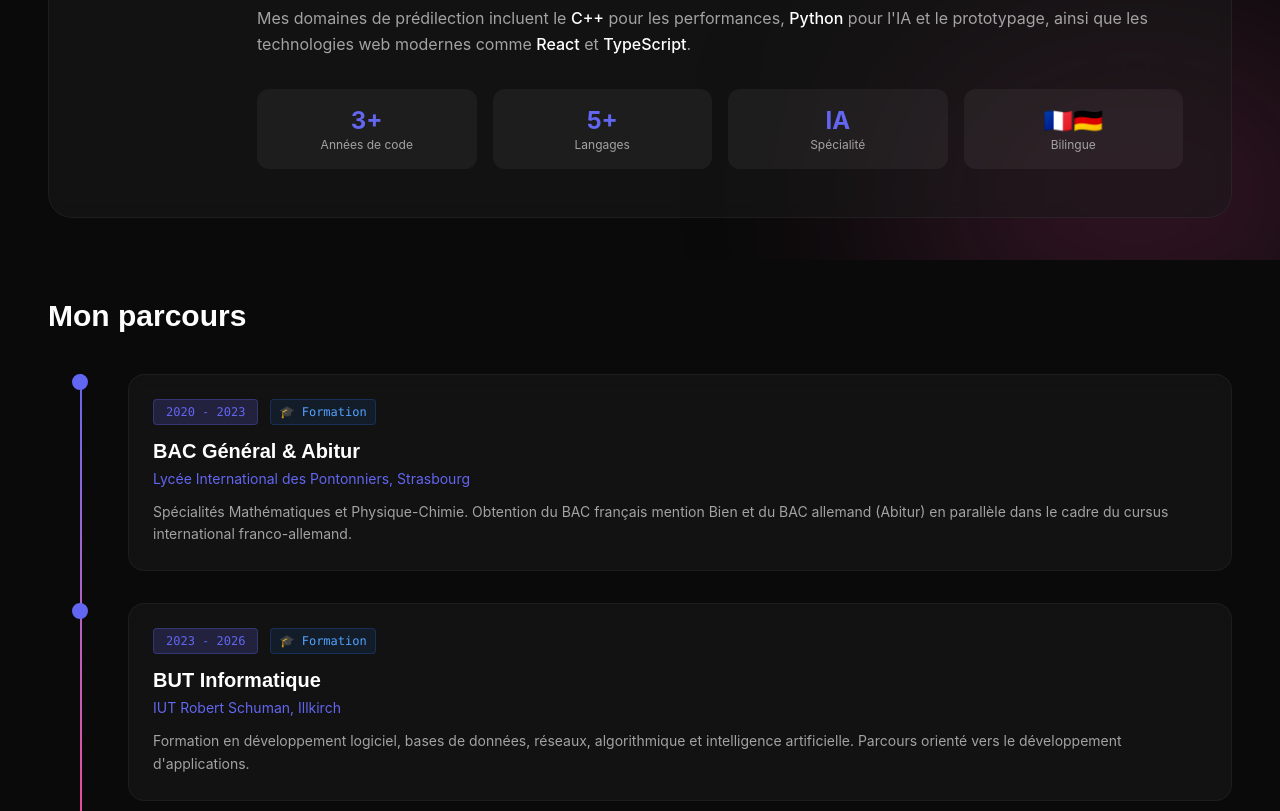
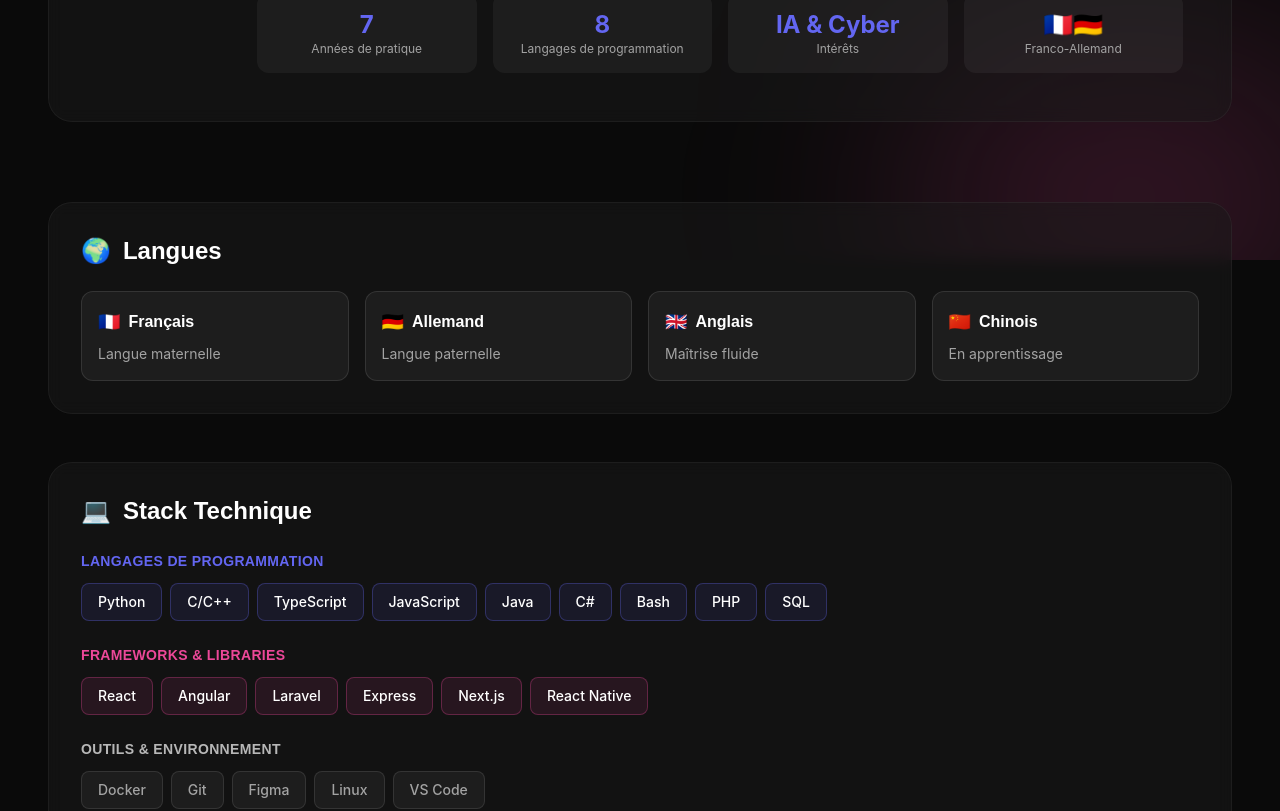
Before and after one commit to Omikrone/Portfolio, a React (Vite) app: page /about in a window 1280 px wide. Shown: the part 540-1351 px from the top of the page. Built offline with nearby package versions, Linux system fonts and the light colour scheme.

Commit message:
fix: minor changes and add Readme

```diff
--- a/index.html
+++ b/index.html
@@ -2,9 +2,9 @@
 <html lang="en">
   <head>
     <meta charset="UTF-8" />
-    <link rel="icon" type="image/svg+xml" href="/vite.svg" />
+    <link rel="icon" type="image/svg+xml" href="/logo.svg" />
     <meta name="viewport" content="width=device-width, initial-scale=1.0" />
-    <title>portfolio</title>
+    <title>Roman Nitzsche</title>
   </head>
   <body>
     <div id="root"></div>
--- a/src/App.tsx
+++ b/src/App.tsx
@@ -1,5 +1,6 @@
 import { BrowserRouter, Routes, Route } from 'react-router-dom';
 import Layout from './components/Layout';
+import ScrollToTop from './components/ScrollToTop';
 import Home from './pages/Home';
 import Projects from './pages/Projects';
 import ProjectDetail from './pages/ProjectDetail';
@@ -12,6 +13,7 @@ const basename = "/";
 function App() {
   return (
     <BrowserRouter basename={basename}>
+      <ScrollToTop />
       <Routes>
         <Route path="/" element={<Layout />}>
           <Route index element={<Home />} />
--- /dev/null
+++ b/src/components/ScrollToTop.tsx
@@ -0,0 +1,12 @@
+import { useEffect } from 'react';
+import { useLocation } from 'react-router-dom';
+
+export default function ScrollToTop() {
+    const { pathname } = useLocation();
+
+    useEffect(() => {
+        window.scrollTo(0, 0);
+    }, [pathname]);
+
+    return null;
+}
--- a/src/pages/About.tsx
+++ b/src/pages/About.tsx
@@ -42,58 +42,52 @@ const timeline: TimelineItem[] = [
 const About: React.FC = () => {
     return (
         <div className="animate-fade-in pb-20">
-            {/* Hero Section */}
             <section className="mb-16">
                 <h1 className="text-4xl md:text-6xl font-bold mb-6 bg-gradient-to-r from-white to-white/60 bg-clip-text text-transparent">
                     À propos
                 </h1>
                 <p className="text-xl text-text-muted max-w-3xl leading-relaxed">
-                    Passionné par l'informatique et l'intelligence artificielle, je suis un développeur
-                    en formation avec un intérêt particulier pour les systèmes complexes,
-                    l'algorithmique et le machine learning.
                 </p>
             </section>
 
-            {/* About Me Card */}
             <section className="mb-20">
                 <div className="glass-card rounded-3xl p-8 md:p-12">
                     <div className="flex flex-col md:flex-row gap-8 items-start">
-                        {/* Avatar/Icon */}
                         <div className="w-24 h-24 md:w-32 md:h-32 rounded-2xl bg-gradient-to-br from-primary to-secondary flex items-center justify-center flex-shrink-0">
                             <span className="text-4xl md:text-5xl">👨‍💻</span>
                         </div>
 
                         <div className="flex-grow">
-                            <h2 className="text-2xl md:text-3xl font-bold mb-4">Roman</h2>
+                            <h2 className="text-2xl md:text-3xl font-bold mb-4">Roman Nitzsche</h2>
                             <p className="text-text-muted leading-relaxed mb-6">
                                 Étudiant en BUT Informatique à l'IUT d'Illkirch, je me passionne pour le développement
                                 de projets innovants mêlant programmation bas-niveau et intelligence artificielle.
                                 Mon parcours franco-allemand m'a apporté une ouverture d'esprit et une rigueur
                                 que j'applique dans chacun de mes projets.
                             </p>
-                            <p className="text-text-muted leading-relaxed">
-                                Mes domaines de prédilection incluent le <span className="text-white font-medium">C++</span> pour
-                                les performances, <span className="text-white font-medium">Python</span> pour l'IA et le prototypage,
-                                ainsi que les technologies web modernes comme <span className="text-white font-medium">React</span> et <span className="text-white font-medium">TypeScript</span>.
+                            <p className="text-text-muted leading-relaxed mb-6">
+                                Avec 7 ans d'expérience en programmation, mes centres d'intérêt tournent principalement
+                                autour de l'<span className="text-white font-medium">intelligence artificielle</span> et
+                                de la <span className="text-white font-medium">cybersécurité</span>, deux domaines
+                                complémentaires qui me permettent d'explorer la technologie sous différents angles.
                             </p>
 
-                            {/* Quick Stats */}
                             <div className="grid grid-cols-2 md:grid-cols-4 gap-4 mt-8">
                                 <div className="text-center p-4 rounded-xl bg-white/5">
-                                    <div className="text-2xl font-bold text-primary">3+</div>
-                                    <div className="text-xs text-text-muted">Années de code</div>
+                                    <div className="text-2xl font-bold text-primary">7</div>
+                                    <div className="text-xs text-text-muted">Années de pratique</div>
                                 </div>
                                 <div className="text-center p-4 rounded-xl bg-white/5">
-                                    <div className="text-2xl font-bold text-primary">5+</div>
-                                    <div className="text-xs text-text-muted">Langages</div>
+                                    <div className="text-2xl font-bold text-primary">8</div>
+                                    <div className="text-xs text-text-muted">Langages de programmation</div>
                                 </div>
                                 <div className="text-center p-4 rounded-xl bg-white/5">
-                                    <div className="text-2xl font-bold text-primary">IA</div>
-                                    <div className="text-xs text-text-muted">Spécialité</div>
+                                    <div className="text-2xl font-bold text-primary">IA & Cyber</div>
+                                    <div className="text-xs text-text-muted">Intérêts</div>
                                 </div>
                                 <div className="text-center p-4 rounded-xl bg-white/5">
                                     <div className="text-2xl font-bold text-primary">🇫🇷🇩🇪</div>
-                                    <div className="text-xs text-text-muted">Bilingue</div>
+                                    <div className="text-xs text-text-muted">Franco-Allemand</div>
                                 </div>
                             </div>
                         </div>
@@ -101,25 +95,99 @@ const About: React.FC = () => {
                 </div>
             </section>
 
-            {/* Timeline Section */}
+            <section className="mb-20 space-y-12">
+                <div className="glass-card rounded-3xl p-8">
+                    <h3 className="text-2xl font-bold mb-6 flex items-center gap-3">
+                        <span className="text-2xl">🌍</span> Langues
+                    </h3>
+                    <div className="grid grid-cols-1 md:grid-cols-2 lg:grid-cols-4 gap-4">
+                        <div className="p-4 rounded-xl bg-white/5 border border-white/10">
+                            <div className="flex items-center gap-2 mb-2">
+                                <span className="text-lg">🇫🇷</span>
+                                <h4 className="font-semibold text-white">Français</h4>
+                            </div>
+                            <p className="text-sm text-text-muted">Langue maternelle</p>
+                        </div>
+                        <div className="p-4 rounded-xl bg-white/5 border border-white/10">
+                            <div className="flex items-center gap-2 mb-2">
+                                <span className="text-lg">🇩🇪</span>
+                                <h4 className="font-semibold text-white">Allemand</h4>
+                            </div>
+                            <p className="text-sm text-text-muted">Langue paternelle</p>
+                        </div>
+                        <div className="p-4 rounded-xl bg-white/5 border border-white/10">
+                            <div className="flex items-center gap-2 mb-2">
+                                <span className="text-lg">🇬🇧</span>
+                                <h4 className="font-semibold text-white">Anglais</h4>
+                            </div>
+                            <p className="text-sm text-text-muted">Maîtrise fluide</p>
+                        </div>
+                        <div className="p-4 rounded-xl bg-white/5 border border-white/10">
+                            <div className="flex items-center gap-2 mb-2">
+                                <span className="text-lg">🇨🇳</span>
+                                <h4 className="font-semibold text-white">Chinois</h4>
+                            </div>
+                            <p className="text-sm text-text-muted">En apprentissage</p>
+                        </div>
+                    </div>
+                </div>
+
+                <div className="glass-card rounded-3xl p-8">
+                    <h3 className="text-2xl font-bold mb-6 flex items-center gap-3">
+                        <span className="text-2xl">💻</span> Stack Technique
+                    </h3>
+
+                    <div className="space-y-6">
+                        <div>
+                            <h4 className="text-sm font-semibold text-primary uppercase tracking-wide mb-3">Langages de Programmation</h4>
+                            <div className="flex flex-wrap gap-2">
+                                {['Python', 'C/C++', 'TypeScript', 'JavaScript', 'Java', 'C#', 'Bash', 'PHP', 'SQL'].map((lang) => (
+                                    <span key={lang} className="px-4 py-2 rounded-lg bg-primary/10 border border-primary/30 text-white text-sm font-medium">
+                                        {lang}
+                                    </span>
+                                ))}
+                            </div>
+                        </div>
+
+                        <div>
+                            <h4 className="text-sm font-semibold text-secondary uppercase tracking-wide mb-3">Frameworks & Libraries</h4>
+                            <div className="flex flex-wrap gap-2">
+                                {['React', 'Angular', 'Laravel', 'Express', 'Next.js', 'React Native'].map((framework) => (
+                                    <span key={framework} className="px-4 py-2 rounded-lg bg-secondary/10 border border-secondary/30 text-white text-sm font-medium">
+                                        {framework}
+                                    </span>
+                                ))}
+                            </div>
+                        </div>
+
+                        <div>
+                            <h4 className="text-sm font-semibold text-white/70 uppercase tracking-wide mb-3">Outils & Environnement</h4>
+                            <div className="flex flex-wrap gap-2">
+                                {['Docker', 'Git', 'Figma', 'Linux', 'VS Code'].map((tool) => (
+                                    <span key={tool} className="px-4 py-2 rounded-lg bg-white/5 border border-white/10 text-text-muted text-sm font-medium">
+                                        {tool}
+                                    </span>
+                                ))}
+                            </div>
+                        </div>
+                    </div>
+                </div>
+            </section>
+
             <section>
                 <h2 className="text-3xl font-bold mb-10">Mon parcours</h2>
 
                 <div className="relative">
-                    {/* Timeline Line */}
                     <div className="absolute left-4 md:left-8 top-0 bottom-0 w-0.5 bg-gradient-to-b from-primary via-secondary to-primary/20" />
 
-                    {/* Timeline Items */}
                     <div className="space-y-8">
                         {timeline.map((item, index) => (
                             <div key={index} className="relative pl-12 md:pl-20">
-                                {/* Timeline Dot */}
                                 <div className={`absolute left-2 md:left-6 w-4 h-4 rounded-full border-2 ${item.type === 'work'
                                         ? 'bg-secondary border-secondary'
                                         : 'bg-primary border-primary'
                                     }`} />
 
-                                {/* Content Card */}
                                 <div className="glass-card rounded-2xl p-6 hover:bg-white/10 transition-colors">
                                     <div className="flex flex-wrap items-center gap-3 mb-3">
                                         <span className={`text-xs font-mono px-3 py-1 rounded ${item.type === 'work'
@@ -145,7 +213,6 @@ const About: React.FC = () => {
                 </div>
             </section>
 
-            {/* Contact CTA */}
             <section className="mt-20 text-center">
                 <div className="glass-card rounded-3xl p-8 md:p-12">
                     <h2 className="text-2xl md:text-3xl font-bold mb-4">Envie de collaborer ?</h2>
--- a/src/pages/Cybersecurity.tsx
+++ b/src/pages/Cybersecurity.tsx
@@ -220,10 +220,10 @@ const Cybersecurity: React.FC = () => {
 
             <div className="mt-12 text-center">
                 <Link
-                    to="/projects"
+                    to="/"
                     className="inline-flex items-center gap-2 text-primary hover:text-white transition-colors text-sm font-medium"
                 >
-                    <span>←</span> Retour aux projets
+                    <span>←</span> Retour à l'accueil
                 </Link>
             </div>
         </div>
--- a/src/pages/Home.tsx
+++ b/src/pages/Home.tsx
@@ -1,22 +1,18 @@
 import React from 'react';
 import { Link } from 'react-router-dom';
 import Hero from '../components/Hero';
-import Skills from '../components/Skills';
 import ProjectCard from '../components/ProjectCard';
 import { projectsData } from '../data/projects';
 
 const Home: React.FC = () => {
-    // Get top 3 featured projects
     const featuredProjects = projectsData
         .filter(project => project.featured)
         .slice(0, 3);
 
     return (
         <div className="space-y-20 pb-20">
-            {/* Hero Section */}
             <Hero />
 
-            {/* Featured Projects Section */}
             <section className="animate-fade-in-up delay-200">
                 <div className="flex justify-between items-end mb-10">
                     <div className="space-y-2">
@@ -49,8 +45,57 @@ const Home: React.FC = () => {
                 </div>
             </section>
 
-            {/* Skills Section */}
-            <Skills />
+            <section className="animate-fade-in-up delay-300">
+                <div className="grid grid-cols-1 md:grid-cols-3 gap-6">
+                    <Link
+                        to="/projects"
+                        className="glass-card p-8 rounded-3xl hover:bg-white/10 transition-all duration-300 group"
+                    >
+                        <div className="w-12 h-12 rounded-xl bg-primary/20 flex items-center justify-center mb-4 group-hover:scale-110 transition-transform">
+                            <span className="text-2xl">💼</span>
+                        </div>
+                        <h3 className="text-xl font-bold mb-2 group-hover:text-primary transition-colors">Projets</h3>
+                        <p className="text-text-muted text-sm mb-4">
+                            Découvrez mes réalisations en développement web, IA, et programmation système
+                        </p>
+                        <span className="text-primary text-sm flex items-center gap-2 group-hover:gap-3 transition-all">
+                            Explorer <span>→</span>
+                        </span>
+                    </Link>
+
+                    <Link
+                        to="/cybersecurity"
+                        className="glass-card p-8 rounded-3xl hover:bg-white/10 transition-all duration-300 group"
+                    >
+                        <div className="w-12 h-12 rounded-xl bg-secondary/20 flex items-center justify-center mb-4 group-hover:scale-110 transition-transform">
+                            <span className="text-2xl">🔐</span>
+                        </div>
+                        <h3 className="text-xl font-bold mb-2 group-hover:text-secondary transition-colors">Cybersécurité</h3>
+                        <p className="text-text-muted text-sm mb-4">
+                            Mon profil Root-Me, mes participations aux CTF et mes write-ups détaillés
+                        </p>
+                        <span className="text-secondary text-sm flex items-center gap-2 group-hover:gap-3 transition-all">
+                            Découvrir <span>→</span>
+                        </span>
+                    </Link>
+
+                    <Link
+                        to="/about"
+                        className="glass-card p-8 rounded-3xl hover:bg-white/10 transition-all duration-300 group"
+                    >
+                        <div className="w-12 h-12 rounded-xl bg-blue-500/20 flex items-center justify-center mb-4 group-hover:scale-110 transition-transform">
+                            <span className="text-2xl">👨‍💻</span>
+                        </div>
+                        <h3 className="text-xl font-bold mb-2 group-hover:text-blue-400 transition-colors">À propos</h3>
+                        <p className="text-text-muted text-sm mb-4">
+                            Mon parcours, mes compétences techniques et ma stack complète
+                        </p>
+                        <span className="text-blue-400 text-sm flex items-center gap-2 group-hover:gap-3 transition-all">
+                            En savoir plus <span>→</span>
+                        </span>
+                    </Link>
+                </div>
+            </section>
         </div>
     );
 };
```
Also changed, not shown: 1 other file (tests, documents, lock files or other folders).
